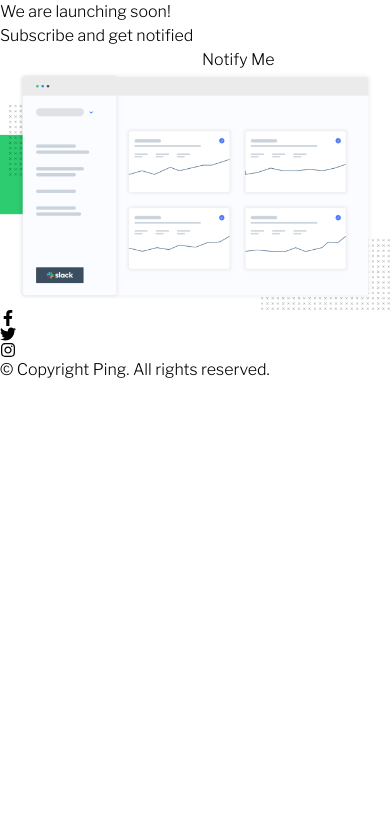
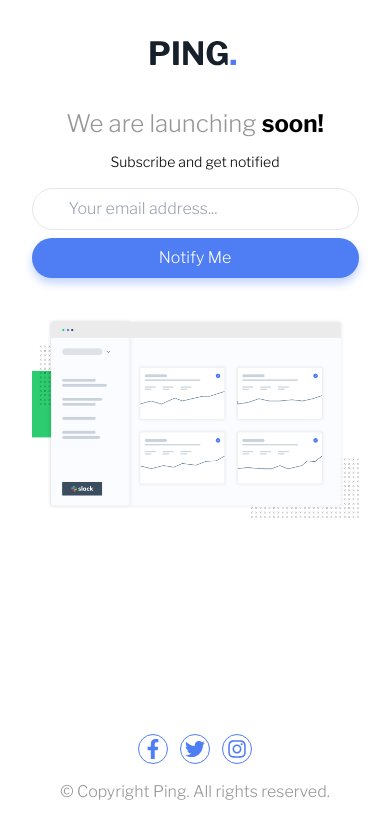
Before and after one commit to HigorSR/ping-single-column-coming-soon-page, a Next.js app: page / in a window 390 px wide. Shown: the top 838 px of the page. Built offline with nearby package versions, Linux system fonts and the light colour scheme.

Commit message:
Mobile design

```diff
--- a/src/app/page.jsx
+++ b/src/app/page.jsx
@@ -6,26 +6,34 @@
 
 export default function Home() {
   return (
-    <main>
-      <img className="bg-[url('../../public/logo.svg')]" />
-      <div>
-        <h1>We are launching soon!</h1>
-        <p>Subscribe and get notified</p>
-        <form>
-          <input type="email" />
-          <button>Notify Me</button>
+    <main className="flex flex-col items-center justify-center gap-10 h-dvh">
+      <div className="bg-[url('../../public/logo.svg')] h-7 w-[90px] bg-no-repeat mt-10 "></div>
+      <div className="flex flex-col items-center gap-4">
+        <div className="flex flex-col gap-3">
+          <h1 className="text-2xl text-Gray">We are launching <span className="text-black font-bold">soon!</span></h1>
+          <p className="text-sm text-center">Subscribe and get notified</p>
+        </div>
+        <form className="flex flex-col gap-2 w-[327px]">
+          <input type="email" className=" border rounded-3xl px-9 py-2" placeholder="Your email address..."/>
+          <button className="bg-Blue text-white shadow-[0px_5px_10px_rgba(0,0,0,0)] shadow-Pale-Blue rounded-3xl px-9 py-2">Notify Me</button>
         </form>
       </div>
 
-      <Image src={imgDashboard} />
+      <Image src={imgDashboard} className="w-[327px]" />
 
-      <footer>
-        <div>
-          <FaFacebookF />
-          <FaTwitter />
-          <FaInstagram />
+      <footer className="flex flex-col gap-4 items-center justify-end grow mb-10">
+        <div className="flex gap-3">
+          <div className="border border-Blue p-1 rounded-full text-Blue">
+            <FaFacebookF className="size-5 cursor-pointer" />
+          </div>
+          <div className="border border-Blue p-1 rounded-full text-Blue">
+            <FaTwitter className="size-5 cursor-pointer" />
+          </div>
+          <div className="border border-Blue p-1 rounded-full text-Blue">
+            <FaInstagram className="size-5 cursor-pointer" />
+          </div>
         </div>
-        <p>&copy; Copyright Ping. All rights reserved.</p>
+        <p className="text-Gray">&copy; Copyright Ping. All rights reserved.</p>
       </footer>
     </main>
   );
```
